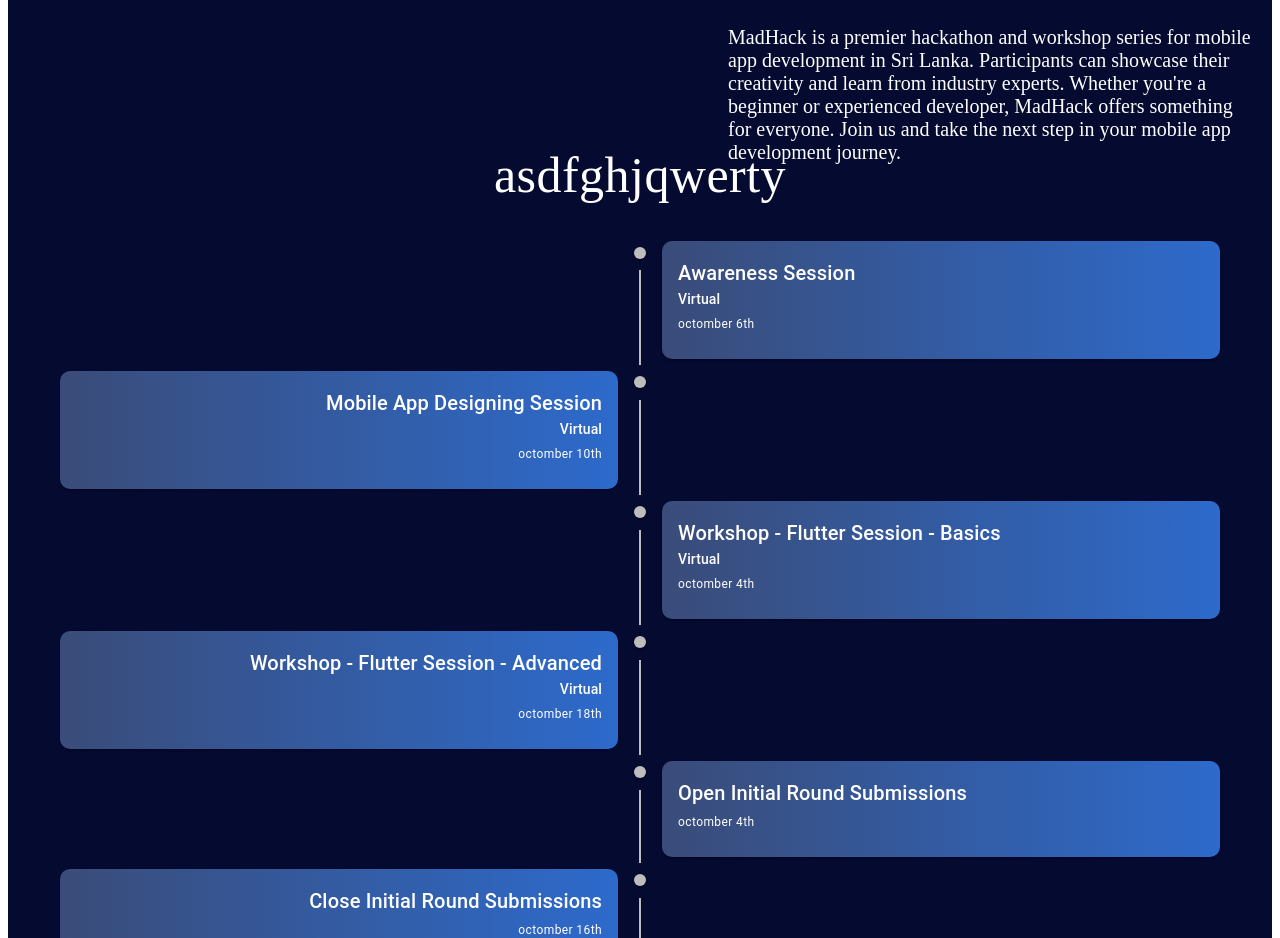
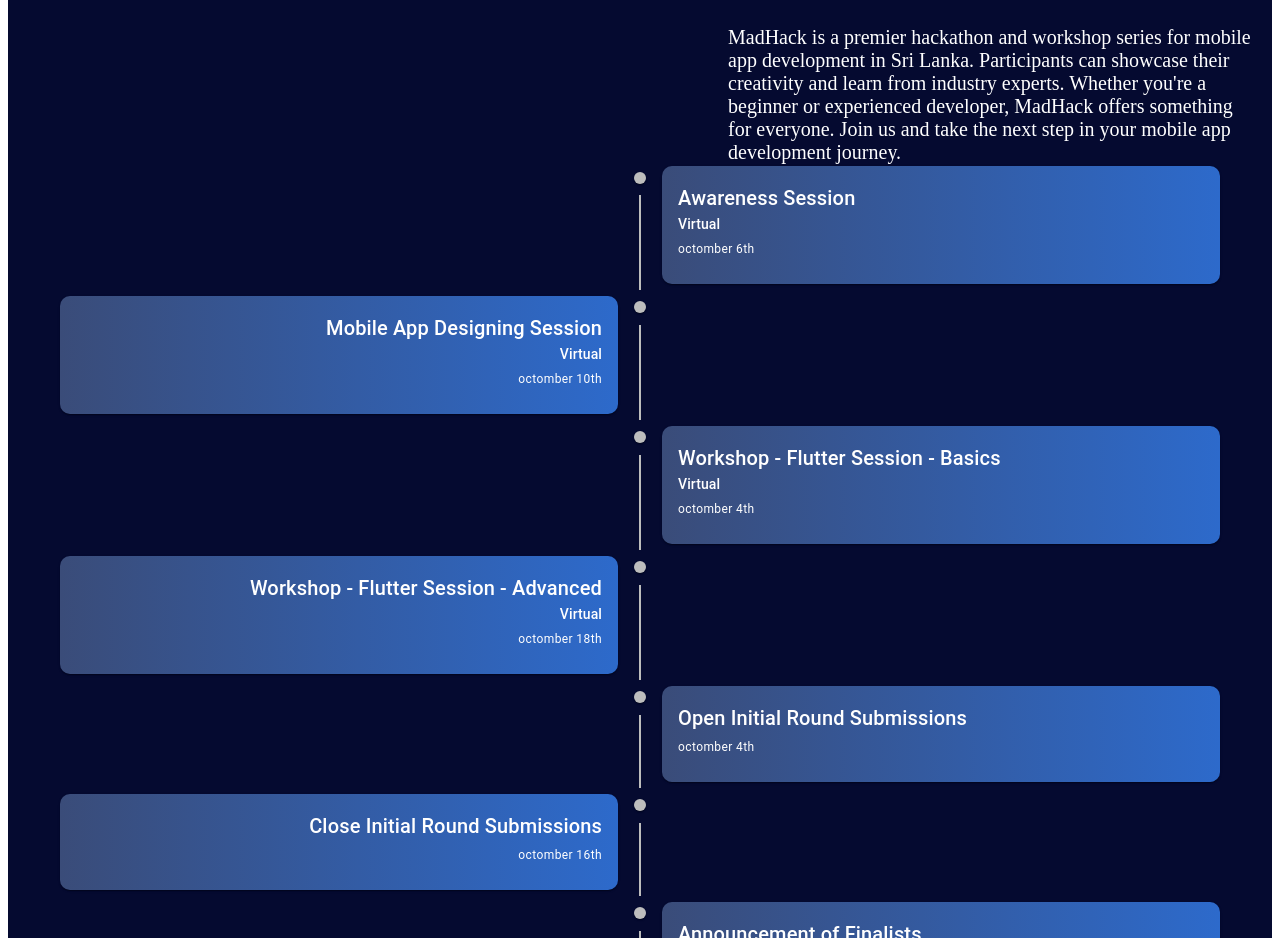
Before and after one commit to ILakshitha/Hotel_Mithila, a React (Vite) app: page / in a window 1280 px wide. Shown: the part 1760-2698 px from the top of the page. Built offline with nearby package versions, Linux system fonts and the light colour scheme.

Commit message:
qwertyuiasdfghj

```diff
--- a/src/pages/Home.jsx
+++ b/src/pages/Home.jsx
@@ -104,7 +104,7 @@
                   fontFamily: 'Times new roman'  // Set font family
                 }}
               >
-                asdfghjqwerty
+
 
               </Typography>
             </div>
```
